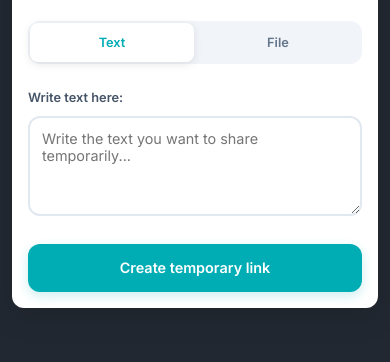
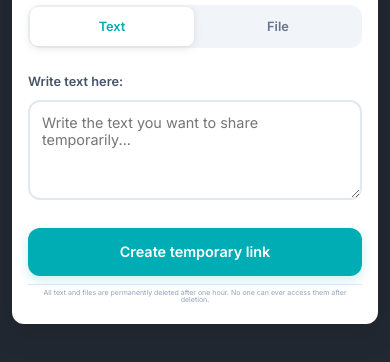
Before and after one commit to Fahad-BA/RAB, a website: page public/index.html in a window 390 px wide. Shown: the part 344-706 px from the top of the page. Drawn offline with Linux system fonts and the light colour scheme.

Commit message:
Add privacy footer to all pages
- Added footer text about permanent deletion after one hour
- Footer is now integrated within the main card for better mobile layout
- Responsive styling for footer with small font size and proper spacing
- Applied to all pages: index, login, admin, view, and 404

```diff
--- a/public/index.html
+++ b/public/index.html
@@ -61,6 +61,9 @@
                 <div id="previewContainer" class="preview-container hidden"></div>
             </div>
 
+            <div class="footer">
+                <p>All text and files are permanently deleted after one hour. No one can ever access them after deletion.</p>
+            </div>
         </div>
     </div>
 
--- a/public/styles.css
+++ b/public/styles.css
@@ -1033,6 +1033,76 @@
     }
 }
 
+/* ===== FOOTER STYLES ===== */
+.footer {
+    text-align: center;
+    padding: 0.75rem 0;
+    margin-top: 1.5rem;
+    border-top: 1px solid rgba(255, 255, 255, 0.1);
+}
+
+.footer p {
+    font-size: 0.5rem;
+    color: rgba(255, 255, 255, 0.5);
+    margin: 0;
+    line-height: 1.2;
+    font-family: 'Inter', -apple-system, BlinkMacSystemFont, sans-serif;
+    padding: 0 0.5rem;
+    max-width: 100%;
+    word-wrap: break-word;
+    overflow-wrap: break-word;
+}
+
+/* Make footer white text on white cards */
+.card .footer {
+    border-top-color: #e2e8f0;
+    padding: 0.5rem 0;
+    margin-top: 1rem;
+}
+
+.card .footer p {
+    color: #94a3b8;
+    padding: 0 0.5rem;
+}
+
+/* Mobile-specific footer adjustments */
+@media (max-width: 768px) {
+    .footer {
+        padding: 0.5rem 0;
+        margin-top: 1rem;
+    }
+
+    .footer p {
+        font-size: 0.45rem;
+        line-height: 1.1;
+        padding: 0 0.25rem;
+    }
+
+    .card .footer {
+        padding: 0.375rem 0;
+        margin-top: 0.75rem;
+    }
+}
+
+/* Small mobile (under 480px) */
+@media (max-width: 480px) {
+    .footer {
+        padding: 0.375rem 0;
+        margin-top: 0.75rem;
+    }
+
+    .footer p {
+        font-size: 0.4375rem;
+        line-height: 1.1;
+        padding: 0 0.125rem;
+    }
+
+    .card .footer {
+        padding: 0.25rem 0;
+        margin-top: 0.5rem;
+    }
+}
+
 /* ===== MOBILE-SPECIFIC ENHANCEMENTS ===== */
 @media (max-width: 480px) {
     .container {
```
Also changed, not shown: public/404.html (+5 -1 lines), public/admin.html (+4 -0 lines), public/login.html (+4 -0 lines), public/view.html (+4 -0 lines).
